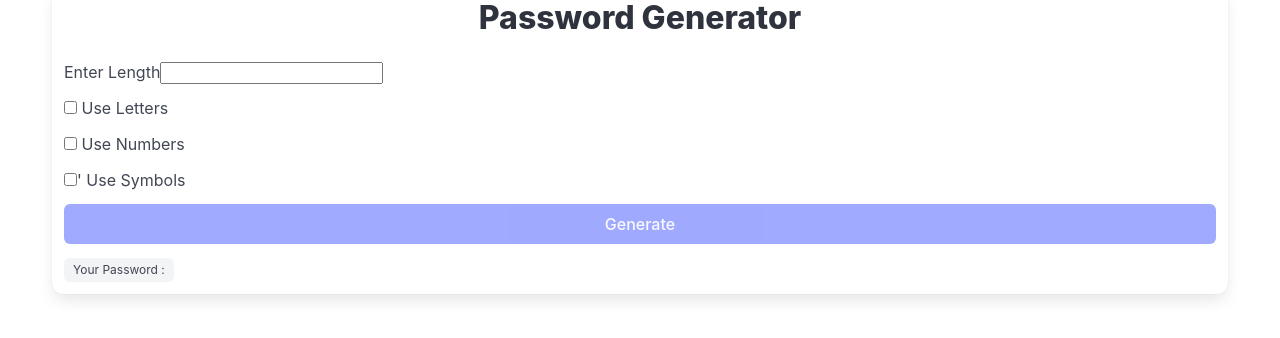
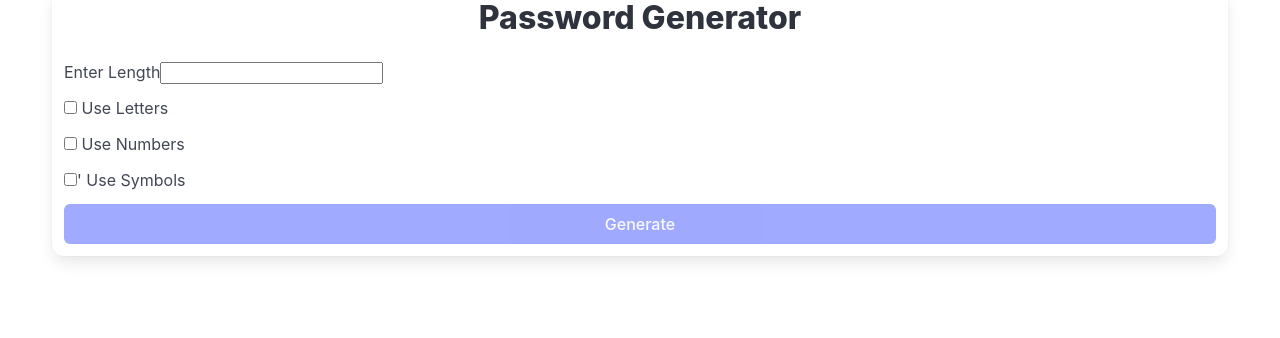
Before and after one commit to Rangarkz/passwordGenerator, an Angular app: page / in a window 1280 px wide. Shown: the top 338 px of the page. Built offline with nearby package versions, Linux system fonts and the light colour scheme.

Commit message:
deployed into Varcel

```diff
--- a/src/app/app.component.html
+++ b/src/app/app.component.html
@@ -31,9 +31,11 @@
 <div class="field">
   <button class="button is-link is-fullwidth" [disabled]="!(passwordLength && (useLetters || useNumbers || useSymbols))" (click)="generate()">Generate</button>
 </div>
-<div class="field">
+<div class="field" *ngIf="generatedPassword">
 
-  <label class="tag">Your Password : {{generatedPassword}}</label>
+  <label class="tag has-addons">
+  Your Password : {{generatedPassword}}
+</label>
 </div>
 
     </div>
```
Also changed, not shown: 2 other files (tests, documents, lock files or other folders).
